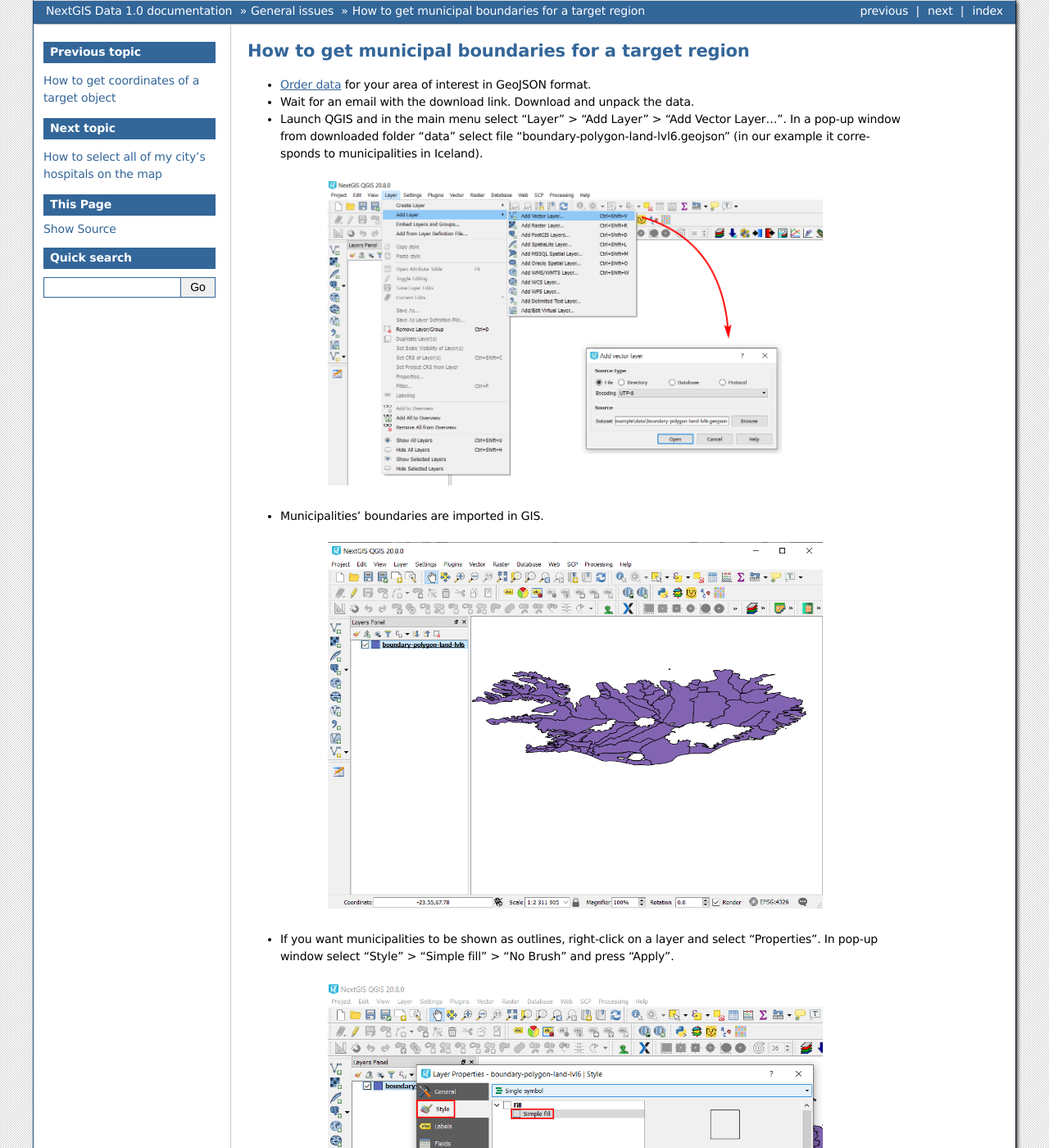
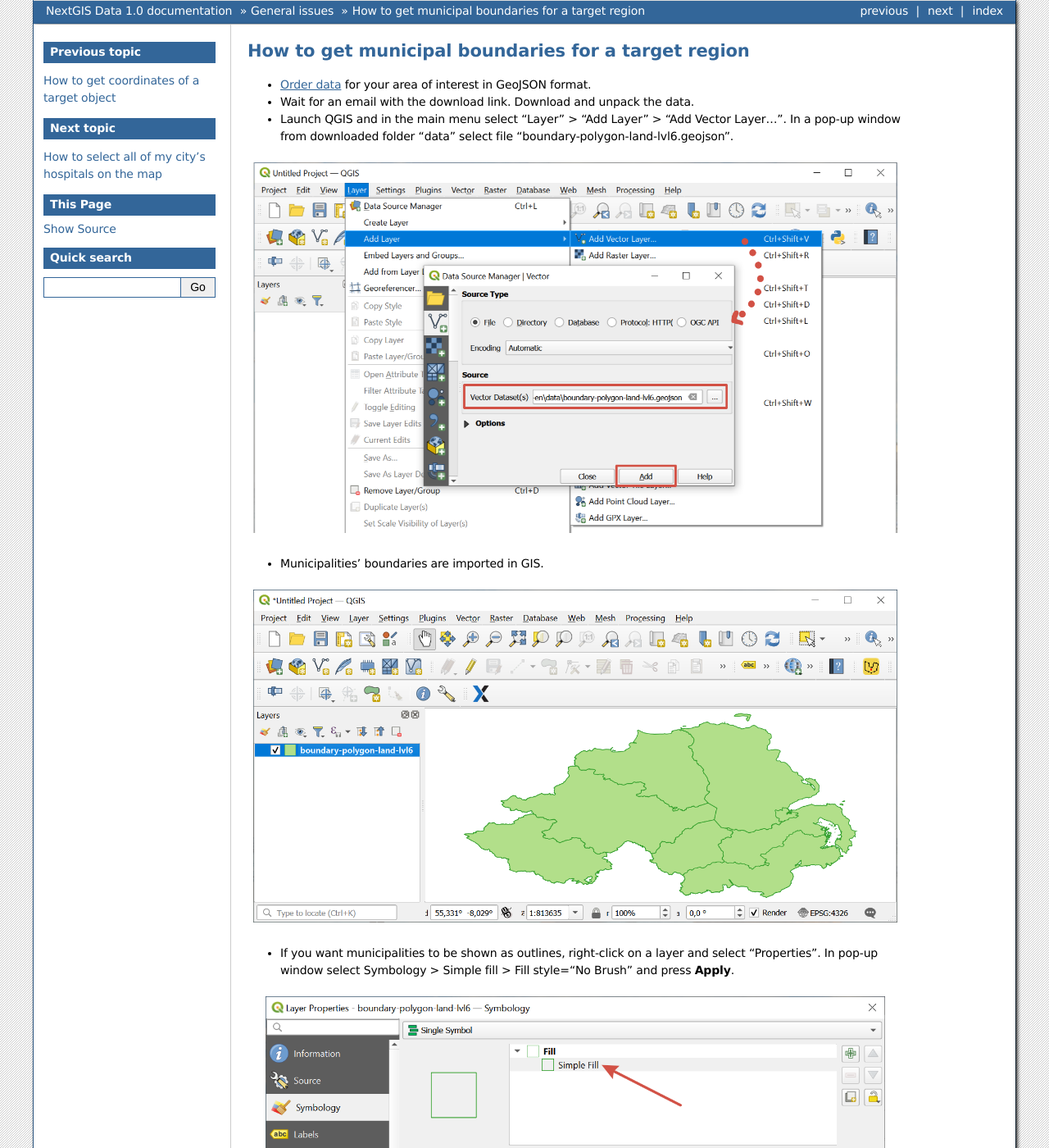
Before and after one commit to nextgis/docs_data, a Sphinx documentation site: the page built from source/district.rst, in a window 1280 px wide and 1400 px high. Shown: the whole window at 82% size. Built offline with Sphinx 7.4.7, drawn with Linux system fonts in a browser that asks for light colours; formulas are drawn with MathJax 3; pages that are not in the unit, such as notebooks, are missing from menus.

Commit message:
Update district.rst
New screenshots, term fix in interface

```diff
--- a/source/district.rst
+++ b/source/district.rst
@@ -5,26 +5,26 @@
 
 * `Order data <https://data.nextgis.com/en/>`_ for your area of interest in GeoJSON format.
 * Wait for an email with the download link. Download and unpack the data.
-* Launch QGIS and in the main menu select “Layer” > “Add Layer” > “Add Vector Layer…”. In a pop-up window from downloaded folder “data” select file “boundary-polygon-land-lvl6.geojson” (in our example it corresponds to municipalities in Iceland).
+* Launch QGIS and in the main menu select “Layer” > “Add Layer” > “Add Vector Layer…”. In a pop-up window from downloaded folder “data” select file “boundary-polygon-land-lvl6.geojson”.
 
-.. figure:: _static/district1.png
+.. figure:: _static/district_add_layer_en.png
    :name: district1
    :align: center
-   :width: 16cm
+   :width: 22cm
 
 * Municipalities’ boundaries are imported in GIS.
 
-.. figure:: _static/district2.png
+.. figure:: _static/district_in_qgis_en.png
    :name: district2
    :align: center
-   :width: 16cm
+   :width: 22cm
 
-* If you want municipalities to be shown as outlines, right-click on a layer and select “Properties”. In pop-up window select “Style” > “Simple fill” > “No Brush” and press “Apply”.
+* If you want municipalities to be shown as outlines, right-click on a layer and select “Properties”. In pop-up window select Symbology > Simple fill > Fill style=“No Brush” and press **Apply**.
 
-.. figure:: _static/district3.png
+.. figure:: _static/district_no_fill_en.png
    :name: district3
    :align: center
-   :width: 16cm
+   :width: 20cm
 
 .. note::
 
```
